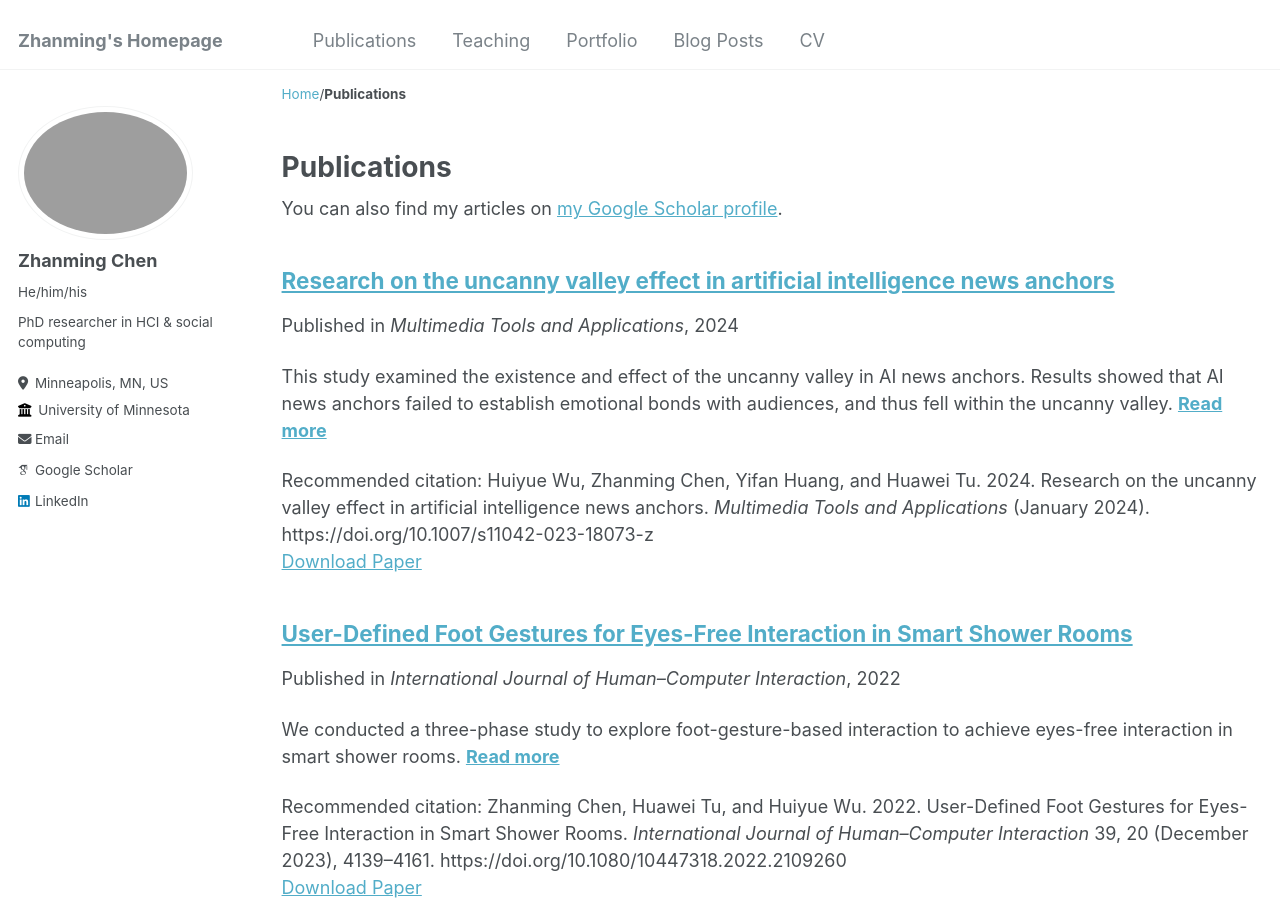
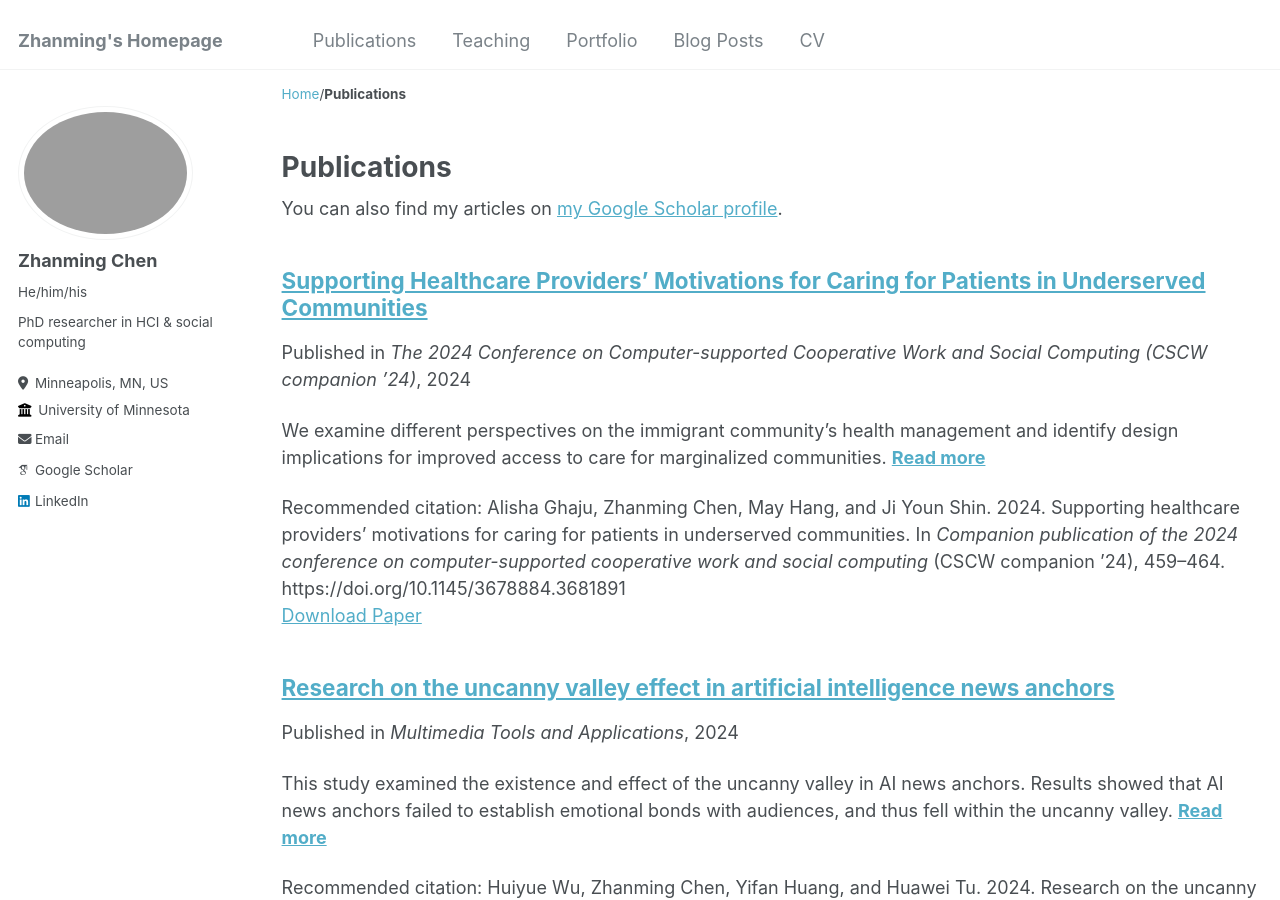
Before and after one commit to zhanmingchen/zhanmingchen.github.io, a Jekyll site: the page built from _pages/publications.md, in a window 1280 px wide and 900 px high. Built offline with Jekyll 4.4.1, drawn with Linux system fonts in a browser that asks for light colours; some web fonts are replaced.

Commit message:
updates 20250103 2

```diff
--- /dev/null
+++ b/_publications/2024-11-13-supporting-healthcare-providers-motivations.md
@@ -0,0 +1,25 @@
+---
+title: "Supporting Healthcare Providers' Motivations for Caring for Patients in Underserved Communities"
+collection: publications
+permalink: /publications/2024-11-13-supporting-healthcare-providers-motivations
+excerpt: "We examine different perspectives on the immigrant community's health management and identify design implications for improved access to care for marginalized communities."
+date: 2024-11-13
+venue: 'The 2024 Conference on Computer-supported Cooperative Work and Social Computing (CSCW companion ’24)'
+paperurl: 'https://dl.acm.org/doi/abs/10.1145/3678884.3681891'
+citation: 'Alisha Ghaju, Zhanming Chen, May Hang, and Ji Youn Shin. 2024. Supporting healthcare providers’ motivations for caring for patients in underserved communities. In <i>Companion publication of the 2024 conference on computer-supported cooperative work and social computing</i> (CSCW companion ’24), 459–464. https://doi.org/10.1145/3678884.3681891'
+
+tags:
+  - Human-centered computing
+  - Human computer interaction (HCI)
+  - Healthcare
+  - Marginalized community
+  - Immigrant
+  - Health technology
+  - Motivation
+---
+
+## Abstract
+
+Immigrant communities in the US are affected by Social Determinants of Health (SDOH), such as lack of educational opportunities, low income, lower rates of health insurance, and limited English proficiency; together, these drive immense health disparities. The lack of providers' motivation to work in underserved communities also reduces the quality of healthcare services. HCI and healthcare researchers strive to address immigrants' unmet healthcare needs by developing emerging technologies. However, there is limited understanding of effective strategies, especially how technologies can effectively be designed to increase providers' understanding of working with socially marginalized communities and their motivations to enhance practices. The goal of our larger study is to examine different perspectives on the immigrant community's health management and identify design implications for improved access to care for marginalized communities. As an initial step, we discuss findings from interviews with 15 health providers working in underserved community settings and explore future directions. This study presents design implications for better assisting healthcare providers to achieve improved motivation for working with underserved populations, thereby facilitating patient care.
+
+> Online access: [https://dl.acm.org/doi/abs/10.1145/3678884.3681891](https://dl.acm.org/doi/abs/10.1145/3678884.3681891)
```
Also changed, not shown: _pages/about.md (+5 -1 lines), _teaching/2024-Fall-TA.md (+2 -2 lines).
